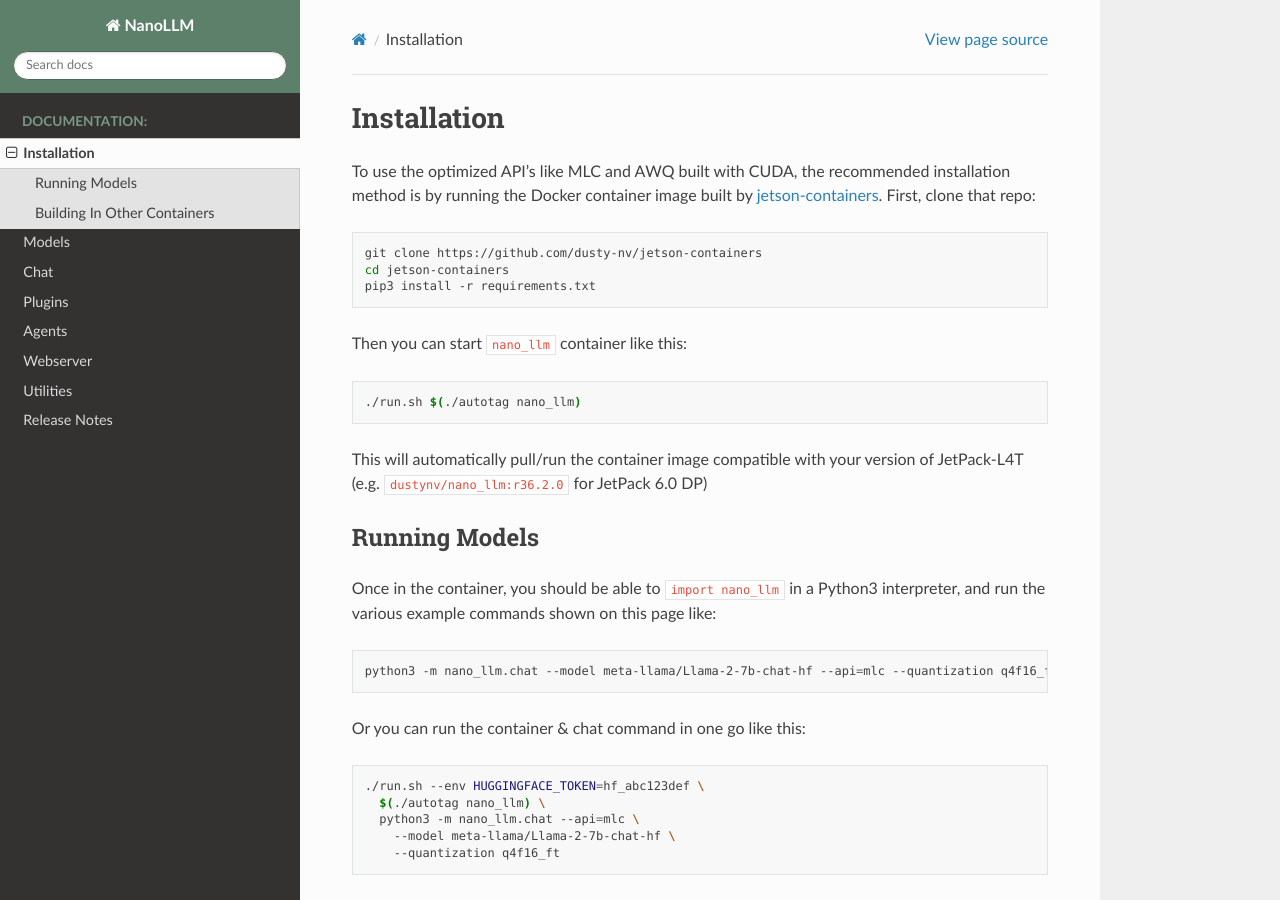
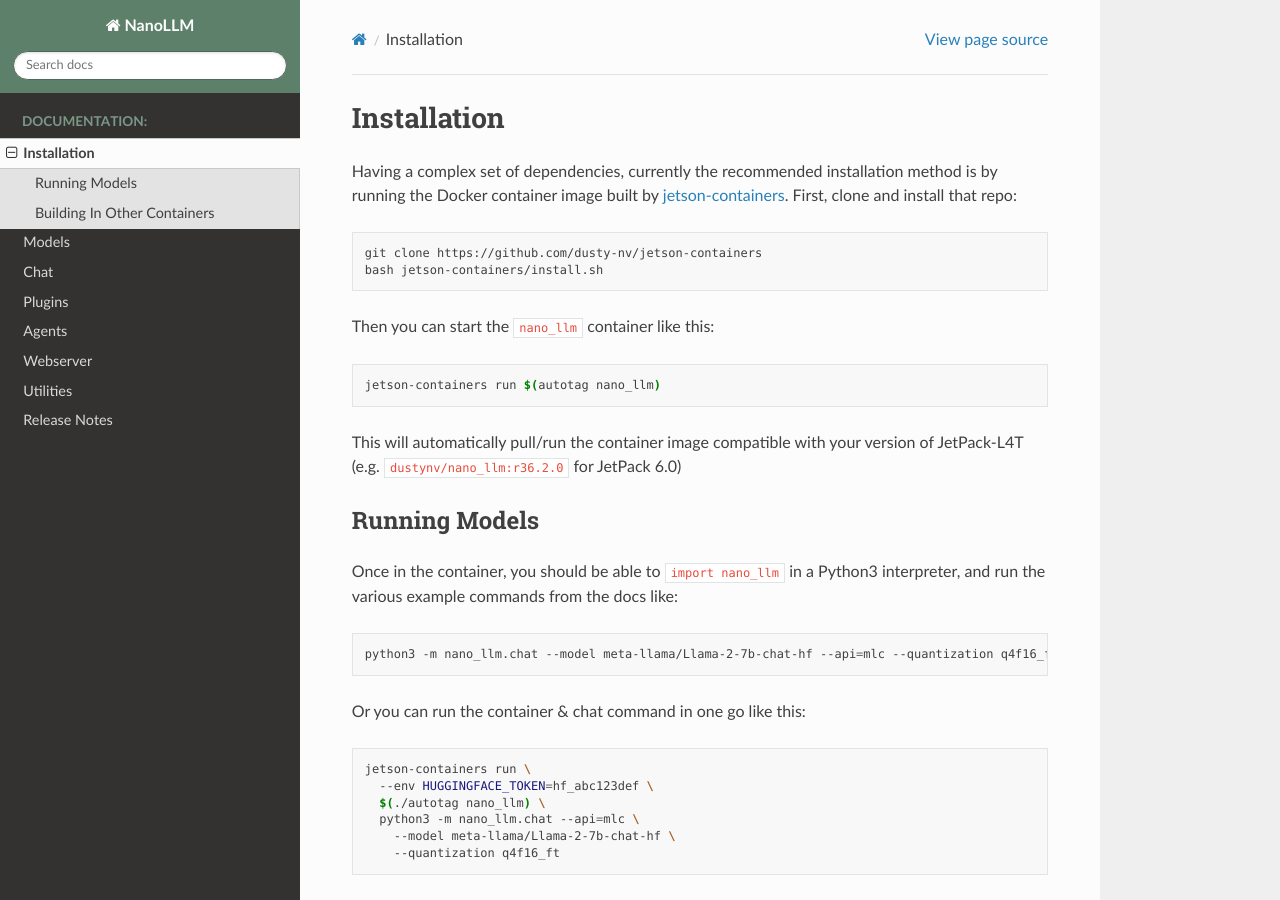
Before and after one commit to dusty-nv/NanoLLM, a Sphinx documentation site: the page built from docs/install.md, in a window 1280 px wide and 900 px high. Built offline with Sphinx 7.4.7 and the Read the Docs theme 2.0.0, drawn with Linux system fonts in a browser that asks for light colours.

````diff
--- a/docs/install.md
+++ b/docs/install.md
@@ -1,24 +1,23 @@
 # Installation
 
-To use the optimized API's like MLC and AWQ built with CUDA, the recommended installation method is by running the Docker container image built by [jetson-containers](https://github.com/dusty-nv/jetson-containers).  First, clone that repo:
+Having a complex set of dependencies, currently the recommended installation method is by running the Docker container image built by [jetson-containers](https://github.com/dusty-nv/jetson-containers).  First, clone and install that repo:
 
 ```bash
 git clone https://github.com/dusty-nv/jetson-containers
-cd jetson-containers
-pip3 install -r requirements.txt
+bash jetson-containers/install.sh
 ```
 
-Then you can start `nano_llm` container like this:
+Then you can start the `nano_llm` container like this:
 
 ```bash
-./run.sh $(./autotag nano_llm)
+jetson-containers run $(autotag nano_llm)
 ```
 
-This will automatically pull/run the container image compatible with your version of JetPack-L4T (e.g. `dustynv/nano_llm:r36.2.0` for JetPack 6.0 DP)
+This will automatically pull/run the container image compatible with your version of JetPack-L4T (e.g. `dustynv/nano_llm:r36.2.0` for JetPack 6.0)
 
 ### Running Models
 
-Once in the container, you should be able to `import nano_llm` in a Python3 interpreter, and run the various example commands shown on this page like:
+Once in the container, you should be able to `import nano_llm` in a Python3 interpreter, and run the various example commands from the docs like:
 
 ```bash
 python3 -m nano_llm.chat --model meta-llama/Llama-2-7b-chat-hf --api=mlc --quantization q4f16_ft
@@ -27,7 +26,8 @@ python3 -m nano_llm.chat --model meta-llama/Llama-2-7b-chat-hf --api=mlc --quant
 Or you can run the container & chat command in one go like this:
 
 ```bash
-./run.sh --env HUGGINGFACE_TOKEN=hf_abc123def \
+jetson-containers run \
+  --env HUGGINGFACE_TOKEN=hf_abc123def \
   $(./autotag nano_llm) \
   python3 -m nano_llm.chat --api=mlc \
     --model meta-llama/Llama-2-7b-chat-hf \
--- a/docs/requirements.txt
+++ b/docs/requirements.txt
@@ -3,3 +3,4 @@ sphinx-autobuild
 sphinx-autodocgen
 sphinx-rtd-theme
 myst_parser
+watchfiles
````
Also changed, not shown: 7 other files.
